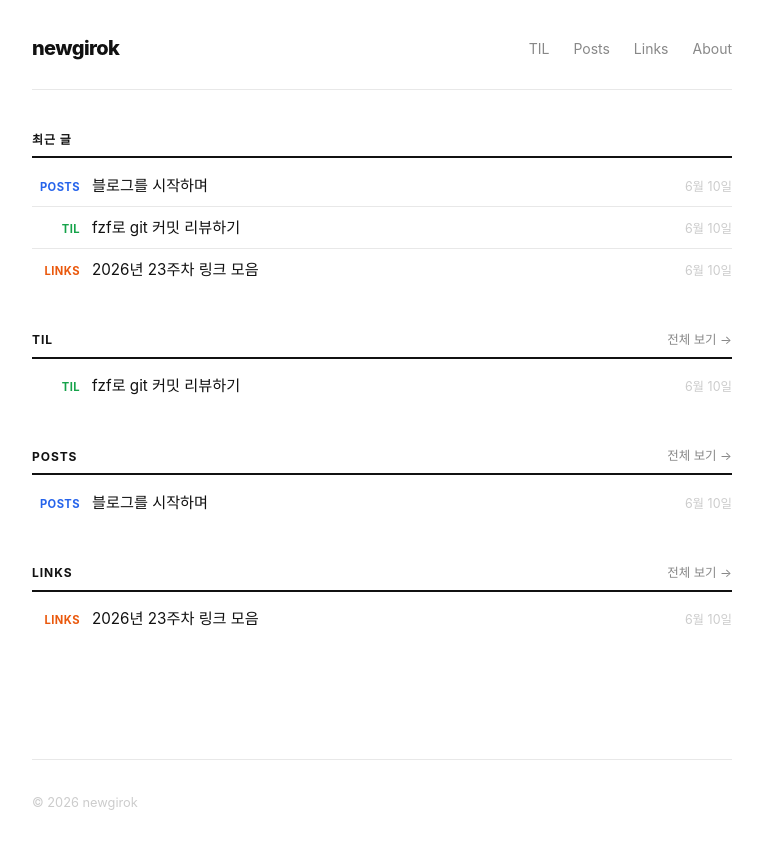
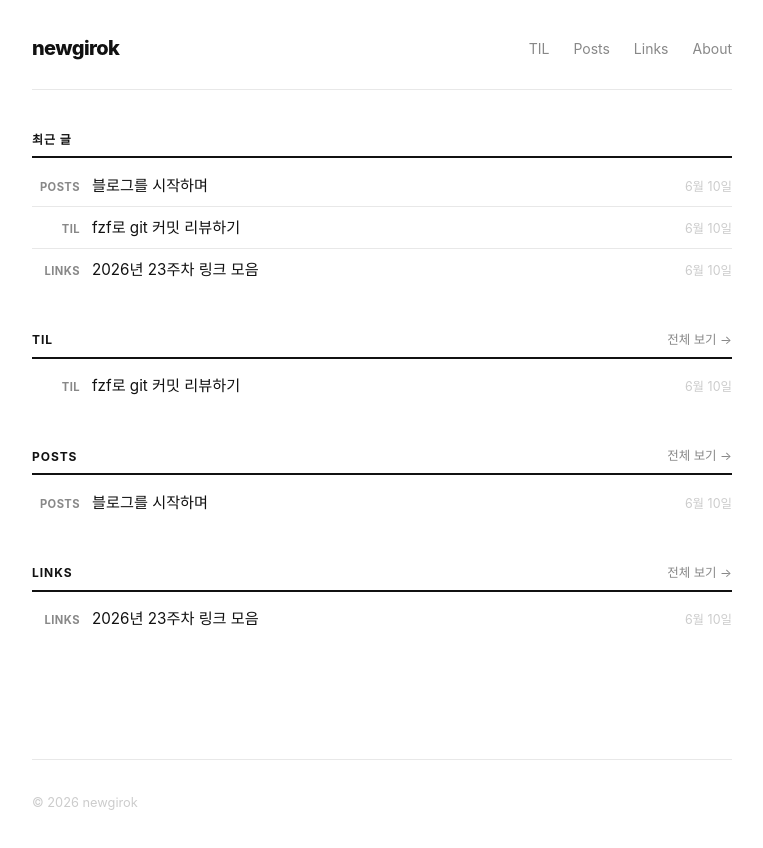
Before and after one commit to newgirok/newgirok.github.io, a Next.js app: page / in a window 1280 px wide. Shown: the top 848 px of the page, without its empty margins (258-1021 px from the left). Built offline with nearby package versions, Linux system fonts and the light colour scheme.

Commit message:
style: 색상 제거, 흑백으로 통일

```diff
--- a/app/globals.css
+++ b/app/globals.css
@@ -5,14 +5,11 @@
 }
 
 :root {
-  --accent-til:   #16a34a;
-  --accent-post:  #2563eb;
-  --accent-links: #ea580c;
-  --text:         #111;
-  --muted:        #888;
-  --faint:        #ccc;
-  --border:       #e8e8e8;
-  --bg:           #fff;
+  --text:   #111;
+  --muted:  #888;
+  --faint:  #ccc;
+  --border: #e8e8e8;
+  --bg:     #fff;
 }
 
 body {
@@ -112,9 +109,9 @@ a {
   text-align: right;
 }
 
-.post-type-til   { color: var(--accent-til); }
-.post-type-posts { color: var(--accent-post); }
-.post-type-links { color: var(--accent-links); }
+.post-type-til,
+.post-type-posts,
+.post-type-links { color: var(--muted); }
 
 .post-card-title a {
   font-size: 0.95rem;
@@ -280,7 +277,7 @@ a {
 .prose th { background: #f9f9f9; font-weight: 600; }
 
 .prose a {
-  color: var(--accent-post);
+  color: var(--text);
   text-decoration: underline;
   text-underline-offset: 2px;
 }
```
